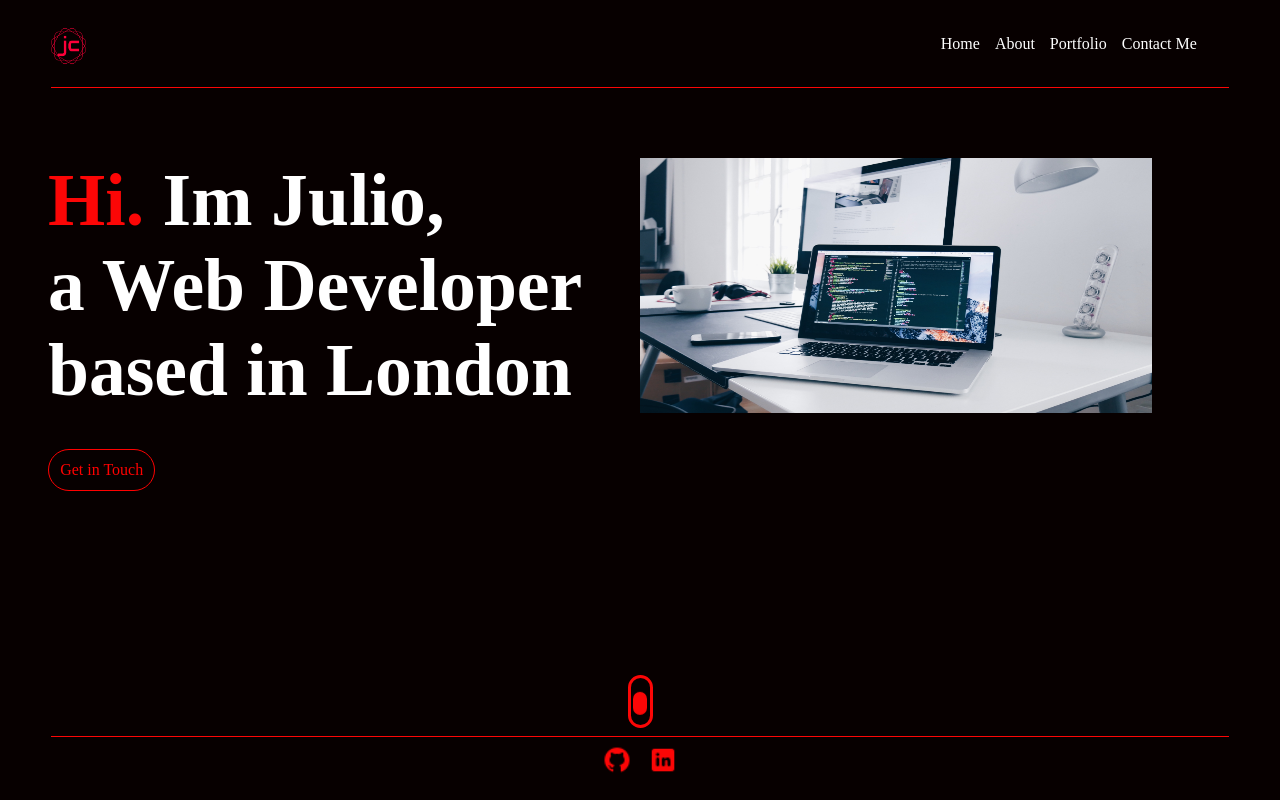
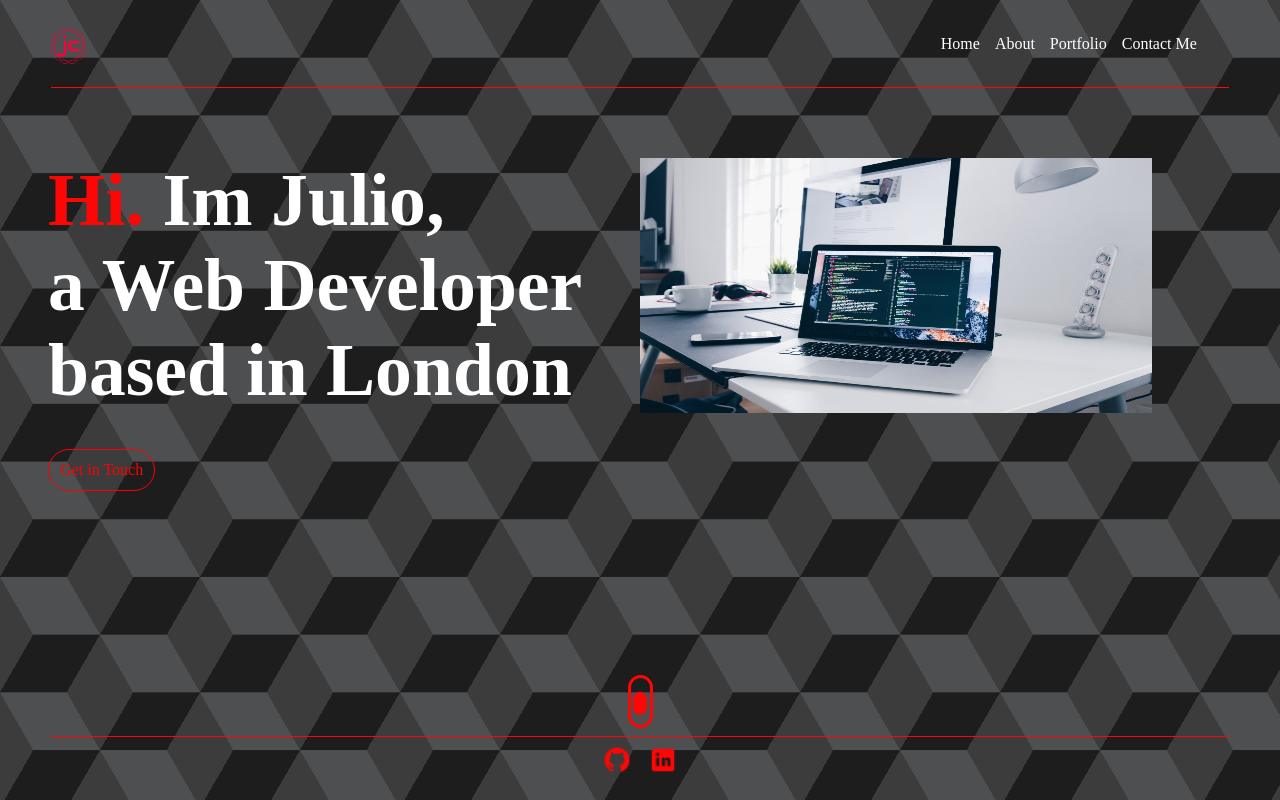
Before and after one commit to jcamargoUK/portfolio, a Next.js app: page / in a window 1280 px wide. Built offline with nearby package versions, Linux system fonts and the light colour scheme.

Commit message:
replaced background color for a gradient

```diff
--- a/src/styles/Footer.module.css
+++ b/src/styles/Footer.module.css
@@ -1,6 +1,6 @@
 .main{
   width: 92vw;
-  background-color: #070000;
+  /* background-color: #070000; */
   margin-left: 4vw;
   border-top: 1px solid #FC0606 ;
   height: 8vh;
--- a/src/styles/globals.css
+++ b/src/styles/globals.css
@@ -4,10 +4,27 @@
   box-sizing: border-box;
 
 }
+html {
+  --s: 200px; /* control the size */
+  --c1: #1d1d1d;
+  --c2: #4e4f51;
+  --c3: #3c3c3c;
 
-body{
+  background:
+    repeating-conic-gradient(from 30deg,#0000 0 120deg,var(--c3) 0 180deg)
+     calc(.5*var(--s)) calc(.5*var(--s)*0.577),
+    repeating-conic-gradient(from 30deg,var(--c1) 0 60deg,var(--c2) 0 120deg,var(--c3) 0 180deg);
+  background-size: var(--s) calc(var(--s)*0.577);
+  /* 0.577 = tan(30deg)*/
+}
+
+
+
+
+
+/* body{
   background-color: #070000;
-}
+} */
 
 h1, h2, h3, p, a, Link, li{
   color: #ffffff;
```
Also changed, not shown: 1 other file (tests, documents, lock files or other folders).
